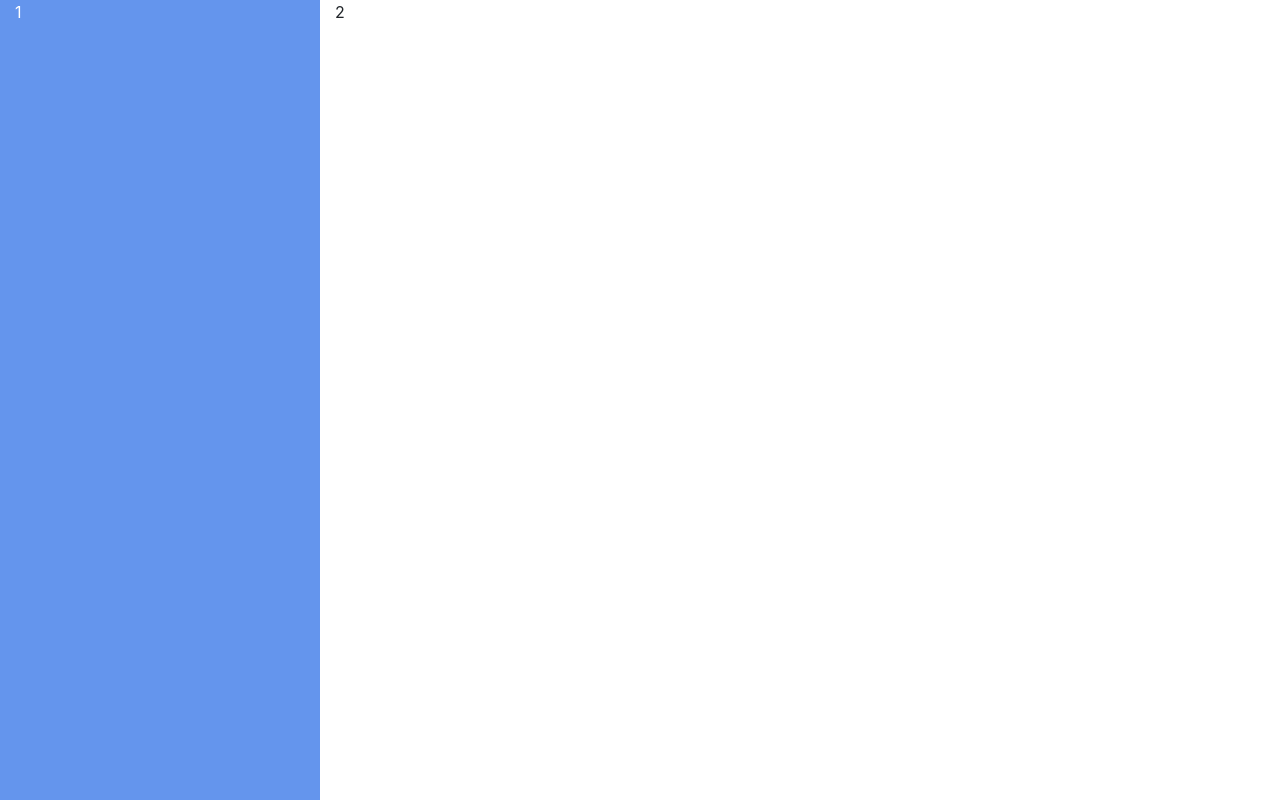
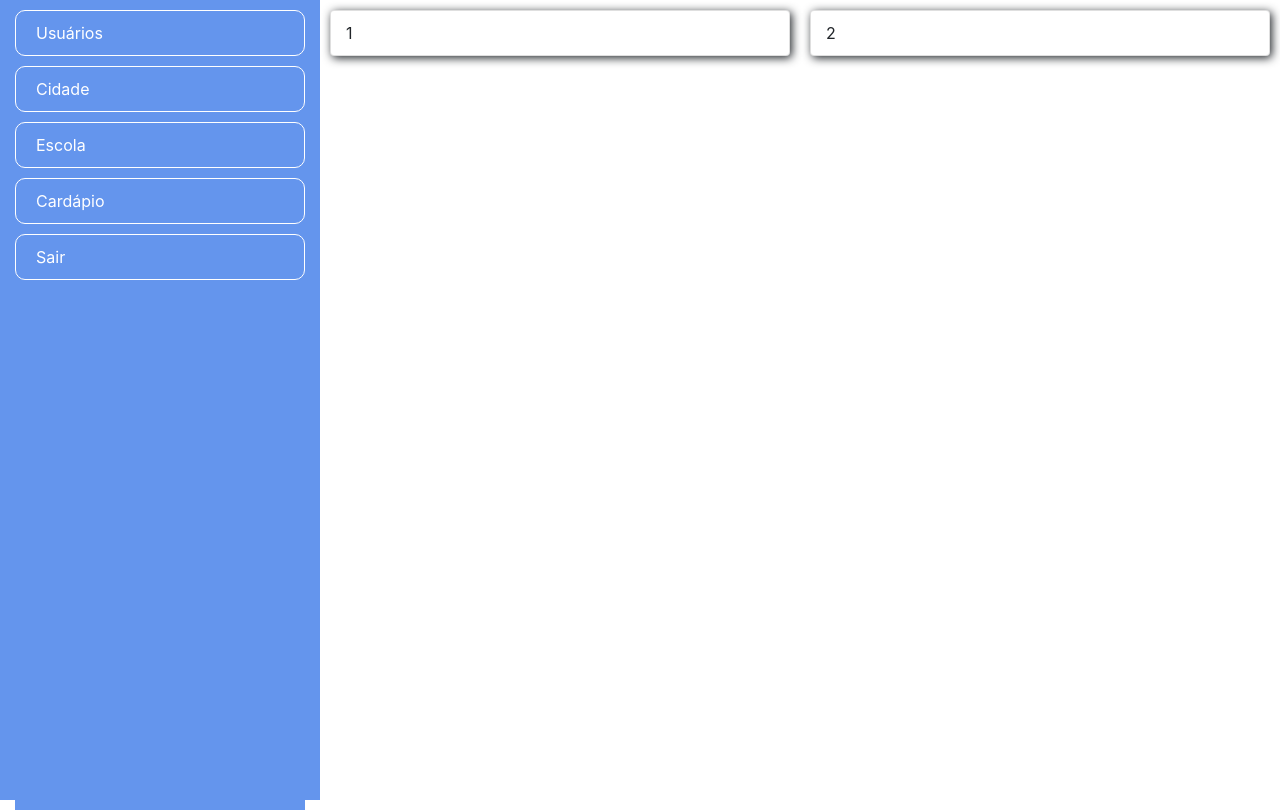
Before and after one commit to LuizGustavo10/Programador-Web, a plain HTML site: page programador web/sistema/index.html in a window 1280 px wide. Shown: the part 56-866 px from the top of the page. Drawn offline with nearby package versions, Linux system fonts and the light colour scheme.

Commit message:
alterações sistema senac front 2

```diff
--- a/programador web/sistema/estilo.css
+++ b/programador web/sistema/estilo.css
@@ -4,3 +4,40 @@
     height: 100vh; /*altura máxima da tela*/
     list-style: none;
 }
+
+.menu-item {
+    display: block;
+    margin-left: -40px;
+    padding: 10px 20px;
+    font-style: none;
+    text-decoration: none;
+    color: white;
+    border: 1px solid white;
+    margin-top: 10px;
+    border-radius: 10px;
+}
+.menu-item:hover{
+    background-color:white;
+    color: black;
+    text-decoration: none;
+    font-size: 20px;
+    transition: 1s;
+}
+
+@media(max-width: 768px){
+    .menu{
+        display: none;
+    }
+}
+
+.card{
+    box-shadow: 2px 2px 10px;
+    padding: 10px;
+    border-radius: 10px;
+    margin: 10px;
+}
+
+.card:hover{
+    background-color: honeydew;
+    transition: 2s;
+}
--- a/programador web/sistema/index.html
+++ b/programador web/sistema/index.html
@@ -29,13 +29,15 @@
 
             <li class="nav-item dropdown">
               <a class="nav-link dropdown-toggle" href="#" id="navbarDropdown" role="button" data-toggle="dropdown" aria-haspopup="true" aria-expanded="false">
-                Dropdown
+                Menu
               </a>
               <div class="dropdown-menu" aria-labelledby="navbarDropdown">
-                <a class="dropdown-item" href="#">Ação</a>
-                <a class="dropdown-item" href="#">Outra ação</a>
+                <a class="dropdown-item" href="#">Usuarios</a>
+                <a class="dropdown-item" href="#">Cidade</a>
+                <a class="dropdown-item" href="#">Escola</a>
+                <a class="dropdown-item" href="#">Cardápio</a>
                 <div class="dropdown-divider"></div>
-                <a class="dropdown-item" href="#">Algo mais aqui</a>
+                <a class="dropdown-item" href="#">Sair</a>
               </div>
             </li>
 
@@ -53,8 +55,24 @@
         <!-- linha -->
         <div class="row">
             <!-- coluna -->
-            <div class="col-md-3 menu"> 1 </div>
-            <div class="col-md-9"> 2 </div>
+            <div class="col-md-3 menu">
+              <ul class="menu">
+                <li> <a href="" class="menu-item"> Usuários </a>  </li>
+                <li> <a href="" class="menu-item"> Cidade </a>  </li>
+                <li> <a href="" class="menu-item"> Escola </a>  </li>
+                <li> <a href="" class="menu-item"> Cardápio </a>  </li>
+                <li> <a href="" class="menu-item"> Sair </a>  </li>
+              </ul>
+
+            </div>
+            <div class="col-md-9">
+
+              <div class="row">
+                <div class="col-md card"> 1 </div>
+                <div class="col-md card"> 2</div>
+              </div>
+            </div>
+
         </div>
 
       </div>
```
